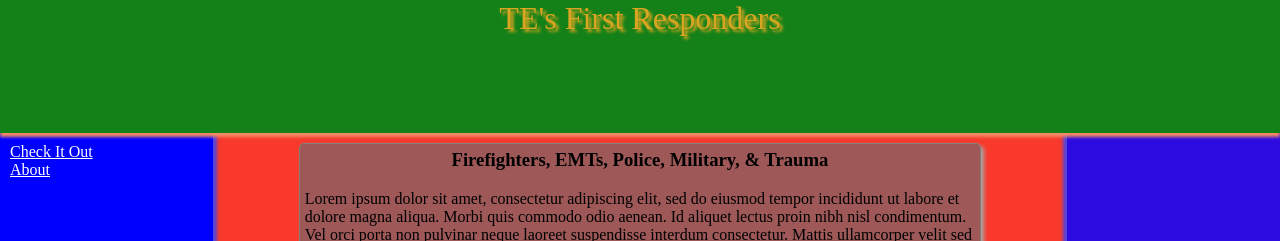
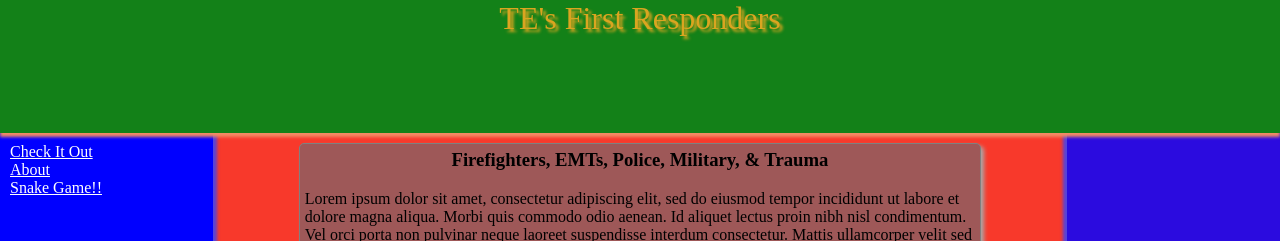
Before and after one commit to tle20ba/tle20ba.github.io, a plain HTML site: page index.html in a window 1280 px wide. Shown: the top 241 px of the page. Drawn offline with Linux system fonts and the light colour scheme.

Commit message:
Added Snake Game

```diff
--- a/index.html
+++ b/index.html
@@ -9,6 +9,7 @@
         <nav>
             <a target="_blank" href="boxes.html">Check It Out</a>
             <a target="_blank" href="About.html">About</a>
+            <a target="_blank" href="SnakeFarm.html">Snake Game!!</a>
         </nav>
         <main>
             <div class="card-container">
```
